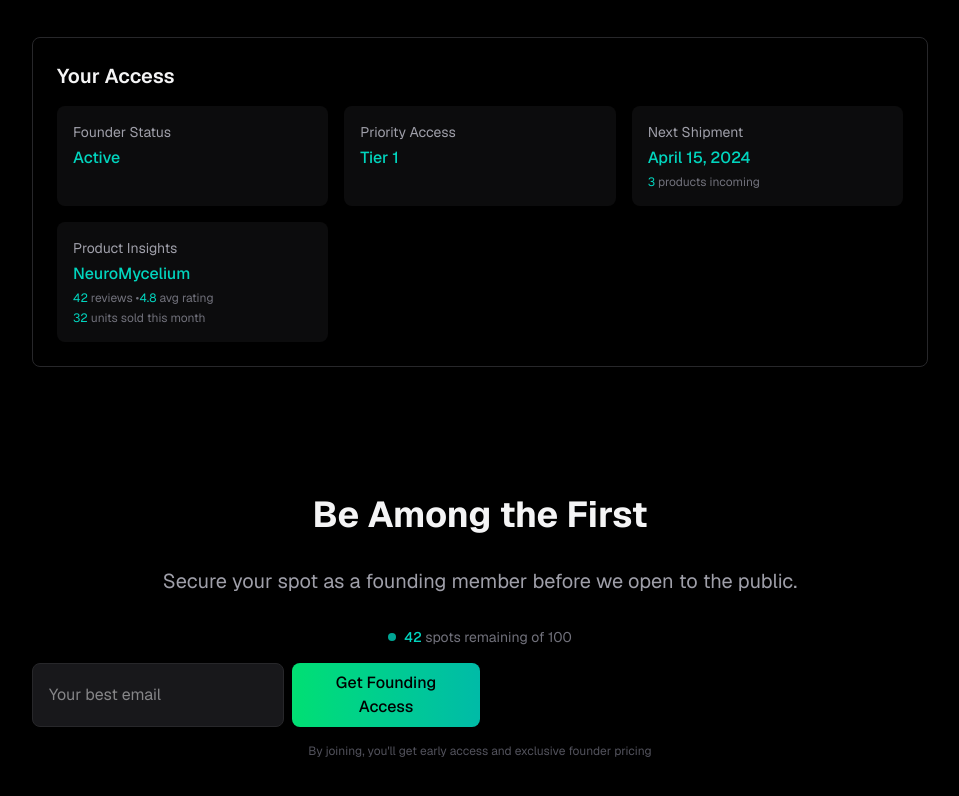
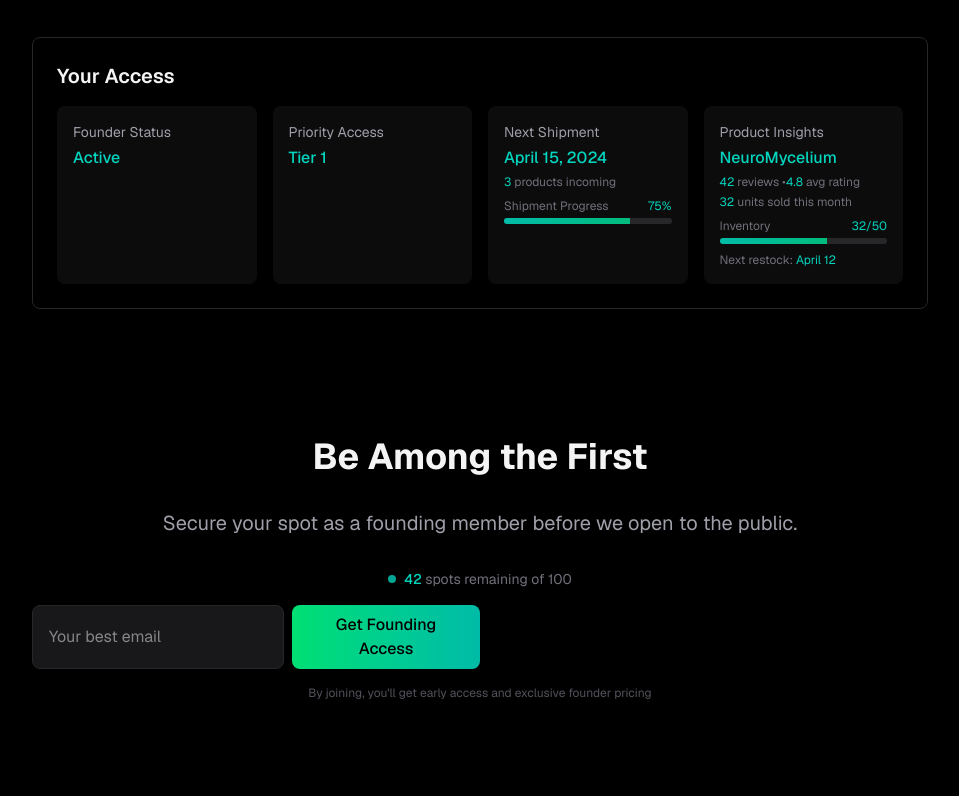
Before and after one commit to M4G3LL4N0/FungMind, a Next.js app: page / in a window 1280 px wide. Shown: the part 3094-3890 px from the top of the page, without its empty margins (160-1119 px from the left). Built offline with nearby package versions, Linux system fonts and the light colour scheme.

Commit message:
feat: Enhance dashboard with inventory tracking and progress visualizations
Co-authored-by: aider (openrouter/deepseek/deepseek-chat) <aider@aider.chat>

```diff
--- a/src/app/page.tsx
+++ b/src/app/page.tsx
@@ -354,7 +354,7 @@ export default function Home() {
           <h2 className="text-4xl font-bold text-zinc-100">Founder Dashboard</h2>
           <div className="border border-zinc-800 rounded-lg p-6">
             <h3 className="text-xl font-semibold text-zinc-100 mb-4">Your Access</h3>
-            <div className="grid grid-cols-1 md:grid-cols-3 gap-4">
+            <div className="grid grid-cols-1 md:grid-cols-2 lg:grid-cols-4 gap-4">
               <div className="p-4 bg-zinc-900/50 rounded-lg">
                 <div className="text-sm text-zinc-400 mb-1">Founder Status</div>
                 <div className="text-teal-400 font-medium">Active</div>
@@ -369,6 +369,18 @@ export default function Home() {
                 <div className="mt-1 text-xs text-zinc-500">
                   <span className="text-teal-400">3</span> products incoming
                 </div>
+                <div className="mt-2">
+                  <div className="flex justify-between text-xs text-zinc-500 mb-1">
+                    <span>Shipment Progress</span>
+                    <span className="text-teal-400">75%</span>
+                  </div>
+                  <div className="h-1.5 bg-zinc-800 rounded-full overflow-hidden">
+                    <div
+                      className="h-full bg-gradient-to-r from-teal-500 to-emerald-500"
+                      style={{ width: `75%` }}
+                    />
+                  </div>
+                </div>
               </div>
               <div className="p-4 bg-zinc-900/50 rounded-lg">
                 <div className="text-sm text-zinc-400 mb-1">Product Insights</div>
@@ -379,6 +391,21 @@ export default function Home() {
                 </div>
                 <div className="mt-1 text-xs text-zinc-500">
                   <span className="text-teal-400">32</span> units sold this month
+                </div>
+                <div className="mt-2">
+                  <div className="flex justify-between text-xs text-zinc-500 mb-1">
+                    <span>Inventory</span>
+                    <span className="text-teal-400">32/50</span>
+                  </div>
+                  <div className="h-1.5 bg-zinc-800 rounded-full overflow-hidden">
+                    <div
+                      className="h-full bg-gradient-to-r from-teal-500 to-emerald-500"
+                      style={{ width: `${Math.min(100, (32 / 50) * 100)}%` }}
+                    />
+                  </div>
+                </div>
+                <div className="mt-2 text-xs text-zinc-500">
+                  Next restock: <span className="text-teal-400">April 12</span>
                 </div>
               </div>
             </div>
```
